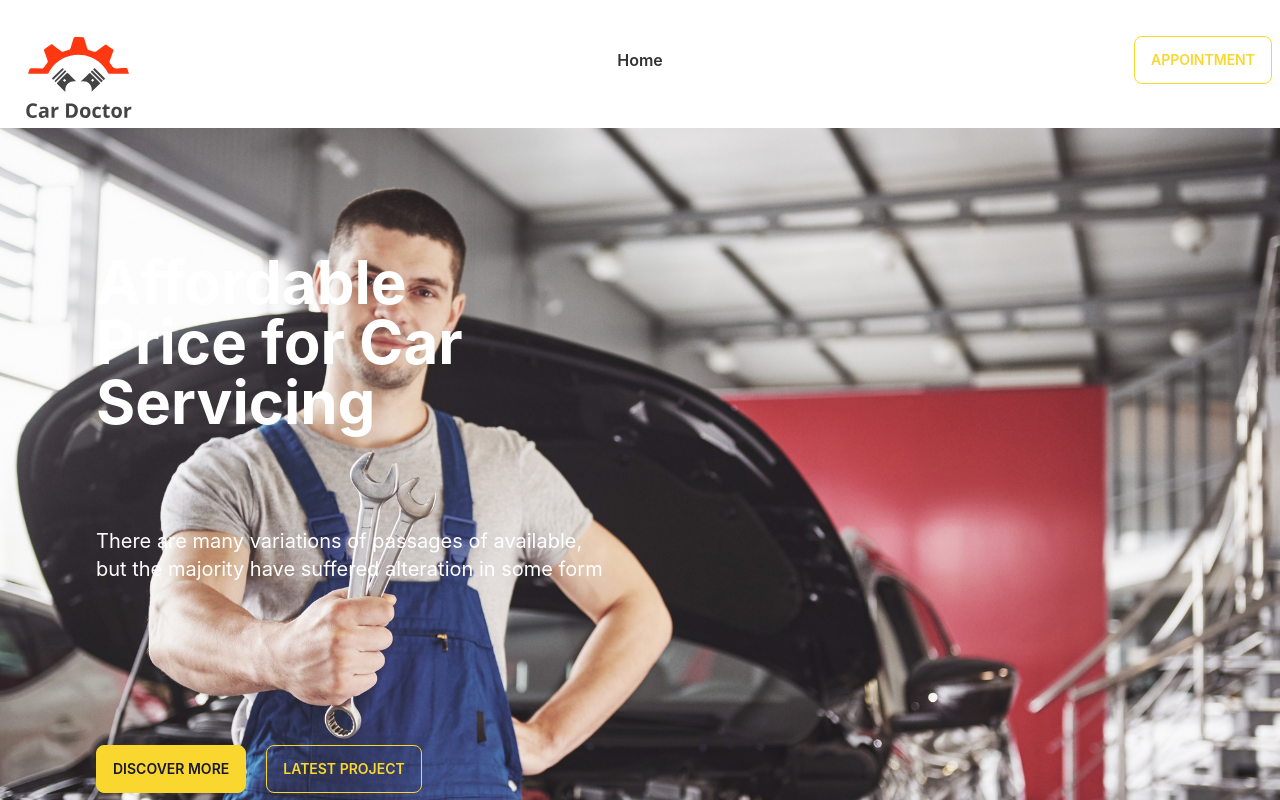
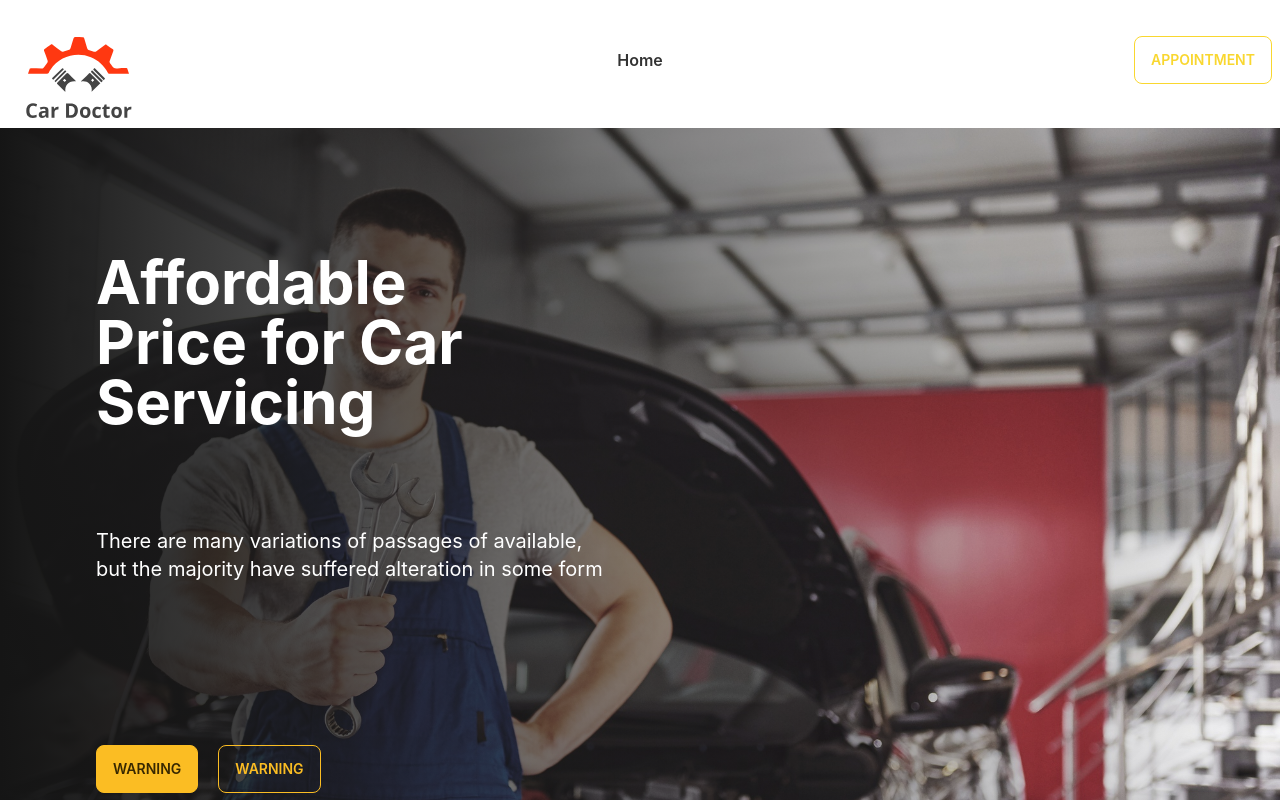
Before and after one commit to ShamimaNasrin/genius-car-client, a React (Create React App) app: page / in a window 1280 px wide. Shown: the top 800 px of the page. Built offline with nearby package versions, Linux system fonts and the light colour scheme.

Commit message:
banner item dynamic load

```diff
--- /dev/null
+++ b/src/Pages/Home/Banner/Banner.css
@@ -0,0 +1,10 @@
+.carousel-img:after {
+    content:'';
+    position:absolute;
+    left:0;
+    top:0;
+    width:100%;
+    height:100%;
+    display:inline-block;
+    background: linear-gradient(to right,  #151515 0%,rgba(21, 21, 21, 0) 100%); /* W3C */
+  }
--- a/src/Pages/Home/Banner/Banner.js
+++ b/src/Pages/Home/Banner/Banner.js
@@ -5,46 +5,65 @@ import img3 from '../../../assets/images/banner/3.jpg';
 import img4 from '../../../assets/images/banner/4.jpg';
 import img5 from '../../../assets/images/banner/5.jpg';
 import img6 from '../../../assets/images/banner/6.jpg';
+import './Banner.css';
+import BannerItem from './BannerItem';
 
 const Banner = () => {
+    //for dynamically set carousel data
+    const bannerData = [
+        {
+            image: img1,
+            id: 1,
+            prev: 6,
+            next: 2
+        },
+        {
+            image: img2,
+            id: 2,
+            prev: 1,
+            next: 3
+        },
+        {
+            image: img3,
+            id: 3,
+            prev: 2,
+            next: 4
+        },
+        {
+            image: img4,
+            id: 4,
+            prev: 3,
+            next: 5
+        },
+        {
+            image: img5,
+            id: 5,
+            prev: 4,
+            next: 6
+        },
+        {
+            image: img6,
+            id: 6,
+            prev: 5,
+            next: 1
+        }
+    ]
     return (
         <div className="carousel w-full">
-            <div id="slide1" className="carousel-item relative w-full">
-                <img src={img1} className="w-full" />
-                <div className="absolute flex justify-end transform -translate-y-1/2 left-24 top-1/4">
-                    <h1 className='text-6xl font-bold text-white'>
-                        Affordable <br />
-                        Price for Car <br />
-                        Servicing
-                    </h1>
-                </div>
-                <div className="absolute flex justify-end transform -translate-y-1/2 w-2/5 left-24 top-1/2">
-                    <p className='text-xl text-white'>There are many variations of passages of  available, but the majority have suffered alteration in some form</p>
-                </div>
-                <div className="absolute flex justify-start transform -translate-y-1/2 w-2/5 left-24 top-3/4">
-                    <button className="btn btn-secondary mr-5">Discover More</button>
-                    <button className="btn btn-outline btn-secondary">Latest Project</button>
-                </div>
-                <div className="absolute flex justify-end transform -translate-y-1/2 left-5 right-5 bottom-0">
-                    <a href="#slide4" className="btn btn-circle mr-5">❮</a>
-                    <a href="#slide2" className="btn btn-circle">❯</a>
-                </div>
-            </div>
-            <div id="slide2" className="carousel-item relative w-full">
-                <img src={img2} className="w-full" />
-                <div className="absolute flex justify-between transform -translate-y-1/2 left-5 right-5 top-1/2">
-                    <a href="#slide1" className="btn btn-circle">❮</a>
-                    <a href="#slide3" className="btn btn-circle">❯</a>
-                </div>
-            </div>
-            <div id="slide3" className="carousel-item relative w-full">
+            {
+                bannerData.map(slide => <BannerItem
+                    key={slide.id}
+                    slide={slide}
+                ></BannerItem>)
+            }
+
+            {/* <div id="slide3" className="carousel-item relative w-full">
                 <img src={img3} className="w-full" />
                 <div className="absolute flex justify-between transform -translate-y-1/2 left-5 right-5 top-1/2">
                     <a href="#slide2" className="btn btn-circle">❮</a>
                     <a href="#slide4" className="btn btn-circle">❯</a>
                 </div>
-            </div>
-
+            </div> */}
         </div>
     );
 };
--- /dev/null
+++ b/src/Pages/Home/Banner/BannerItem.js
@@ -0,0 +1,32 @@
+import React from 'react';
+
+const BannerItem = ({ slide }) => {
+    const { image, prev, next, id } = slide;
+    return (
+        <div id={`slide${id}`} className="carousel-item relative w-full">
+            <div className='carousel-img'>
+                <img src={image} alt="" className="w-full" />
+            </div>
+            <div className="absolute flex justify-end transform -translate-y-1/2 left-24 top-1/4">
+                <h1 className='text-6xl font-bold text-white'>
+                    Affordable <br />
+                    Price for Car <br />
+                    Servicing
+                </h1>
+            </div>
+            <div className="absolute flex justify-end transform -translate-y-1/2 w-2/5 left-24 top-1/2">
+                <p className='text-xl text-white'>There are many variations of passages of  available, but the majority have suffered alteration in some form</p>
+            </div>
+            <div className="absolute flex justify-start transform -translate-y-1/2 w-2/5 left-24 top-3/4">
+                <button className="btn btn-warning mr-5">Warning</button>
+                <button className="btn btn-outline btn-warning">Warning</button>
+            </div>
+            <div className="absolute flex justify-end transform -translate-y-1/2 left-5 right-5 bottom-0">
+                <a href={`#slide${prev}`} className="btn btn-circle mr-5">❮</a>
+                <a href={`#slide${next}`} className="btn btn-circle">❯</a>
+            </div>
+        </div>
+    );
+};
+
+export default BannerItem;
```
